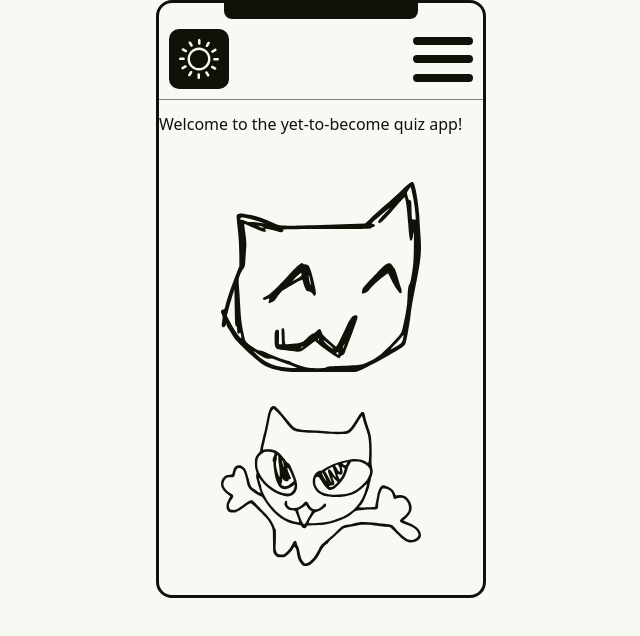
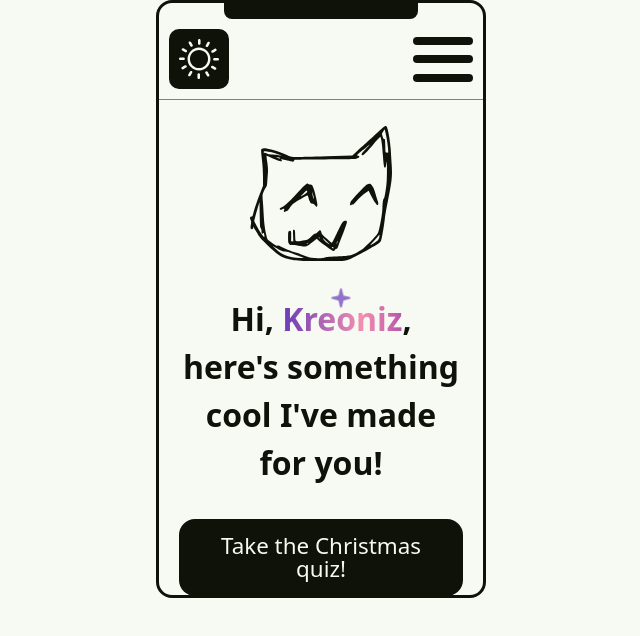
Before and after one commit to Kreoniz/christmas-quiz, a SvelteKit app: page / in a window 1280 px wide. Shown: the top 636 px of the page, without its empty margins (319-959 px from the left). Built offline with nearby package versions, Linux system fonts and the light colour scheme.

Commit message:
Make a home page and create other pages

```diff
--- a/src/app.html
+++ b/src/app.html
@@ -23,6 +23,7 @@
 
     body {
       line-height: 1;
+      min-height: 100vh;
 
       --background-transition: 0.4s ease;
 
@@ -51,6 +52,10 @@
       --primary: #85a352;
       --secondary: #32623f;
       --accent: #3e7a5f;
+    }
+
+    .phone {
+      height: 100%;
     }
 
     @media (min-width: 400px) {
--- /dev/null
+++ b/src/lib/MagicalText.svelte
@@ -0,0 +1,132 @@
+<script>
+  import { onMount } from 'svelte';
+
+  export let text;
+
+  let interval;
+  onMount(() => {
+    let index = 0;
+    interval = 1000;
+
+    const rand = (min, max) =>
+      Math.floor(Math.random() * (max - min + 1)) + min;
+
+    const animate = star => {
+      star.style.setProperty("--star-left", `${rand(-10, 100)}%`);
+      star.style.setProperty("--star-top", `${rand(-40, 80)}%`);
+
+      star.style.animation = "none";
+      star.offsetHeight;
+      star.style.animation = "";
+    }
+
+    for(const star of document.getElementsByClassName("magic-star")) {
+      setTimeout(() => {
+        animate(star);
+
+        setInterval(() => animate(star), 1000);
+      }, index++ * (interval / 3))
+    }
+  });
+</script>
+
+<span class="magic">
+  <span class="magic-star">
+    <svg viewBox="0 0 512 512">
+    <path d="M512 255.1c0 11.34-7.406 20.86-18.44 23.64l-171.3 42.78l-42.78 171.1C276.7 504.6 267.2 512 255.9 512s-20.84-7.406-23.62-18.44l-42.66-171.2L18.47 279.6C7.406 276.8 0 267.3 0 255.1c0-11.34 7.406-20.83 18.44-23.61l171.2-42.78l42.78-171.1C235.2 7.406 244.7 0 256 0s20.84 7.406 23.62 18.44l42.78 171.2l171.2 42.78C504.6 235.2 512 244.6 512 255.1z" />
+    </svg>
+  </span>
+  <span class="magic-star">
+    <svg viewBox="0 0 512 512">
+    <path d="M512 255.1c0 11.34-7.406 20.86-18.44 23.64l-171.3 42.78l-42.78 171.1C276.7 504.6 267.2 512 255.9 512s-20.84-7.406-23.62-18.44l-42.66-171.2L18.47 279.6C7.406 276.8 0 267.3 0 255.1c0-11.34 7.406-20.83 18.44-23.61l171.2-42.78l42.78-171.1C235.2 7.406 244.7 0 256 0s20.84 7.406 23.62 18.44l42.78 171.2l171.2 42.78C504.6 235.2 512 244.6 512 255.1z" />
+    </svg>
+  </span>
+  <span class="magic-star">
+    <svg viewBox="0 0 512 512">
+    <path d="M512 255.1c0 11.34-7.406 20.86-18.44 23.64l-171.3 42.78l-42.78 171.1C276.7 504.6 267.2 512 255.9 512s-20.84-7.406-23.62-18.44l-42.66-171.2L18.47 279.6C7.406 276.8 0 267.3 0 255.1c0-11.34 7.406-20.83 18.44-23.61l171.2-42.78l42.78-171.1C235.2 7.406 244.7 0 256 0s20.84 7.406 23.62 18.44l42.78 171.2l171.2 42.78C504.6 235.2 512 244.6 512 255.1z" />
+    </svg>
+  </span>
+  <span class="magic-text">{text}</span>
+</span>
+
+<style>
+  :root {
+    --purple: rgb(123, 31, 162);
+    --violet: rgb(103, 58, 183);
+    --pink: rgb(244, 143, 177);
+  }
+
+  @keyframes background-pan {
+    from {
+      background-position: 0% center;
+    }
+
+    to {
+      background-position: -200% center;
+    }
+  }
+
+  @keyframes scale {
+    from, to {
+      transform: scale(0);
+    }
+
+    50% {
+      transform: scale(1);
+    }
+  }
+
+  @keyframes rotate {
+    from {
+      transform: rotate(0deg);
+    }
+
+    to {
+      transform: rotate(180deg);
+    }
+  }
+
+  .magic {
+    font-size: inherit;
+    display: inline-block;
+    position: relative;
+  }
+
+  .magic > .magic-star {
+    --size: clamp(20px, 1.5vw, 30px);
+
+    animation: scale 700ms ease forwards;
+    display: block;
+    height: var(--size);
+    left: var(--star-left);
+    position: absolute;
+    top: var(--star-top);
+    width: var(--size);
+  }
+
+  .magic > .magic-star > svg {
+    animation: rotate 1000ms linear infinite;
+    display: block;
+    opacity: 0.7;
+  }
+
+  .magic > .magic-star > svg > path {
+    fill: var(--violet);
+  }
+
+  .magic > .magic-text {
+    animation: background-pan 3s linear infinite;
+    background: linear-gradient(
+      to right,
+      var(--purple),
+      var(--violet),
+      var(--pink),
+      var(--purple)
+    );
+    background-size: 200%;
+    -webkit-background-clip: text;
+    background-clip: text;
+    -webkit-text-fill-color: transparent;
+    white-space: nowrap;
+  }
+</style>
--- a/src/lib/ThemeToggle.svelte
+++ b/src/lib/ThemeToggle.svelte
@@ -38,7 +38,6 @@
 
 <style>
   button {
-    width: 60px;
     appearance: none;
     border: none;
     outline: none;
@@ -48,6 +47,7 @@
     z-index: 10;
     background: var(--text);
 
+    width: 60px;
     aspect-ratio: 1;
     padding: 10px;
     border-radius: 10px;
--- a/src/routes/+layout.svelte
+++ b/src/routes/+layout.svelte
@@ -3,10 +3,6 @@
 	import { writable } from 'svelte/store';
 	import { fly } from 'svelte/transition';
 	import ThemeToggle from '$lib/ThemeToggle.svelte';
-	import { messages } from '$lib/files/messages.js';
-	import { koreanTypewriter } from '$lib/utils/transitions.js';
-
-	let i = -1;
 
 	export let theme;
 
@@ -26,28 +22,13 @@
 	onMount(() => {
 		body = document.querySelector('body');
 		setBgColorVar();
-
-		const interval = setInterval(() => {
-			i += 1;
-			i %= messages.length;
-		}, 5000);
-
-		return () => {
-			clearInterval(interval);
-		};
 	});
 </script>
 
 <nav>
-	<ThemeToggle />
-
-	<div class="typewriter">
-		{#key i}
-			<p in:koreanTypewriter>
-				{messages[i] || ''}
-			</p>
-		{/key}
-	</div>
+  <div class="toggle">
+    <ThemeToggle />
+  </div>
 
 	<button bind:this={hamburgerMenu} on:click={toggleMenu} type="button">
 		<span></span>
@@ -56,9 +37,10 @@
 
 {#if menuOpen}
   <div class="menu-content" transition:fly={{ x: 500, duration: 1000, opacity: 0 }}>
-    <a on:click={toggleMenu} href="/">Quiz</a>
-    <a on:click={toggleMenu} href="/results">Results</a>
+    <a on:click={toggleMenu} href="/">Home</a>
+    <a on:click={toggleMenu} href="/quiz">Quiz</a>
     <a on:click={toggleMenu} href="/about">About</a>
+    <a on:click={toggleMenu} href="/cats">Cats!</a>
   </div>
 {/if}
 
@@ -68,18 +50,21 @@
 	nav {
 		position: relative;
 		z-index: 10;
+		padding: 10px;
+		border-bottom: 1px solid grey;
+		margin: 0 0 1rem;
+
 		display: flex;
 		justify-content: space-between;
 		align-items: center;
-		padding: 10px;
-		border-bottom: 1px solid grey;
-		margin: 0 0 1rem;
 	}
 
 	button {
 		appearance: none;
 		border: none;
 		background: none;
+
+    flex: 0 0 auto;
 
 		position: relative;
 		z-index: 10;
@@ -143,6 +128,7 @@
 
 	.menu-content {
 		position: absolute;
+    z-index: 1;
 
 		top: 0;
 		left: 0;
@@ -170,4 +156,8 @@
 	.menu-content a:hover {
 		text-decoration: underline;
 	}
+
+  .toggle {
+    flex: 0 0 auto;
+  }
 </style>
--- a/src/routes/+page.svelte
+++ b/src/routes/+page.svelte
@@ -1,30 +1,55 @@
 <script>
   import Icon from '$lib/utils/Icon.svelte';
+  import MagicalText from '$lib/MagicalText.svelte';
 
-  const iconNames = ['cat1', 'cat2', 'cat3', 'cat4'];
+  const name = 'Kreoniz';
 </script>
 
-<h1>Welcome to the yet-to-become quiz app!</h1>
+<div class="container">
+  <div class="cat">
+    <Icon name="cat1" color="var(--text)" />
+  </div>
 
-<div class="cats">
-  {#each iconNames as name}
-    <div class="icon">
-      <Icon name={name} color="var(--text)" />
-    </div>
-  {/each}
+  <h1>Hi, <MagicalText text={name} />, here's something cool I've made for you!</h1>
+
+  <a href="/quiz">Take the Christmas quiz!</a>
 </div>
 
 <style>
-  .cats {
+  .container {
+    text-align: center;
+    padding: 10px 20px;
     display: flex;
-    flex-wrap: wrap;
-    justify-content: space-between;
-    padding: 50px;
+    flex-direction: column;
     gap: 2rem;
   }
 
-  .icon {
+  h1 {
+    font-size: 2rem;
+    line-height: 1.5;
+    font-weight: 600;
+  }
+
+  .cat {
     margin: auto;
-    max-width: 200px;
+    max-width: 50%;
+  }
+
+  a {
+    font-weight: 500;
+    display: inline-block;
+    font-size: 1.4rem;
+    text-decoration: none;
+    width: fit-content;
+    margin: auto;
+    border-radius: 1rem;
+
+    padding: 1rem;
+    background: var(--text);
+    color: var(--background);
+  }
+
+  a:hover {
+    text-decoration: underline;
   }
 </style>
--- /dev/null
+++ b/src/routes/cats/+page.svelte
@@ -0,0 +1 @@
+<h1>CAT INSANITY!</h1>
--- a/src/routes/results/+page.svelte
+++ /dev/null
@@ -1 +0,0 @@
-<h1>I'm a results page!</h1>
```
Also changed, not shown: src/routes/quiz/+page.svelte (added, +9 -0 lines).
